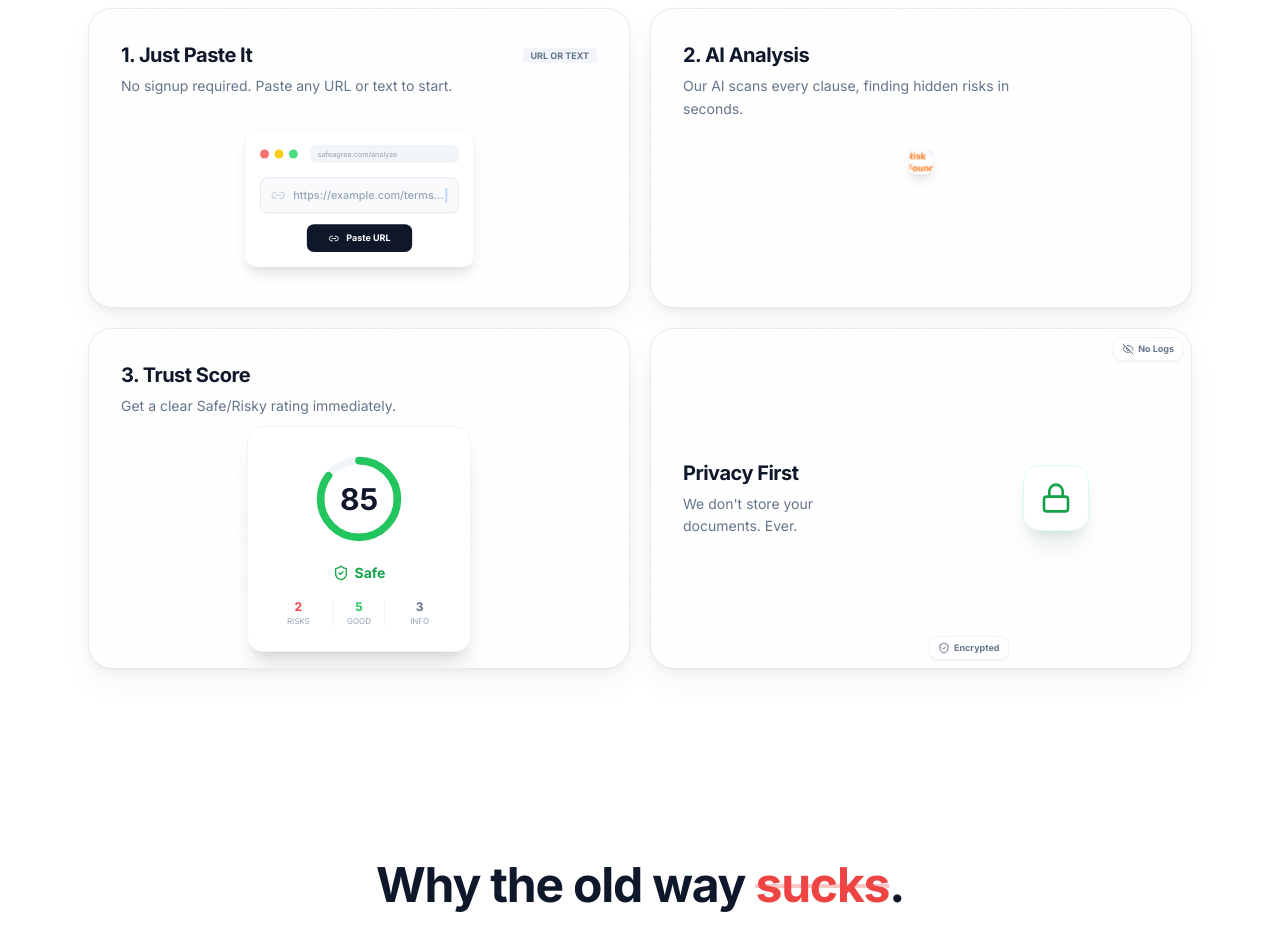
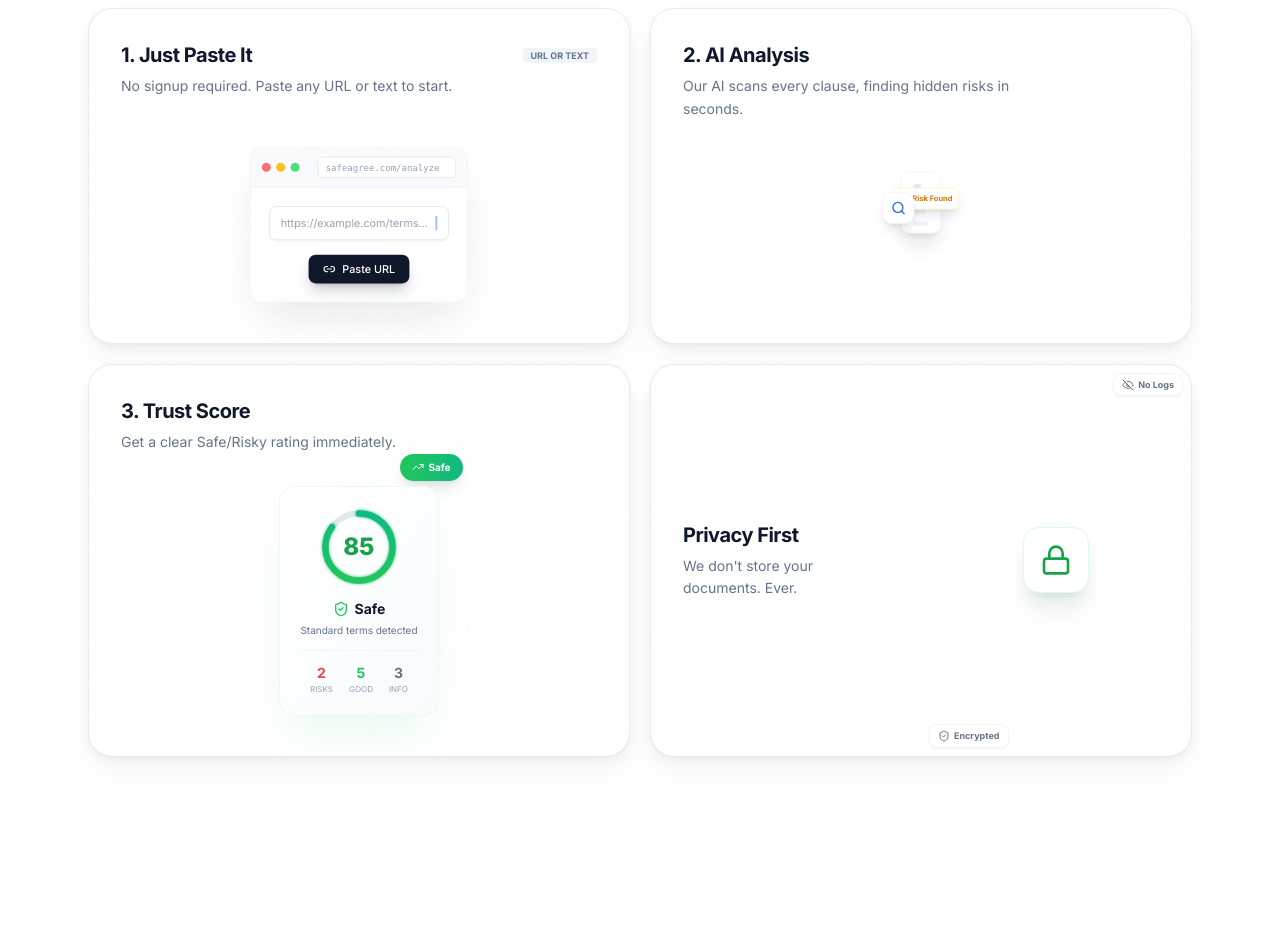
Before and after one commit to sumitttt4/SafeAgree, a Next.js app: page / in a window 1280 px wide. Shown: the part 1040-1969 px from the top of the page. Built offline with nearby package versions, Linux system fonts and the light colour scheme.

Commit message:
fix: restore missing visual mockup components

```diff
--- a/components/visuals/input-mockup.tsx
+++ b/components/visuals/input-mockup.tsx
@@ -5,41 +5,53 @@ import { Link2 } from "lucide-react";
 
 export function InputMockup() {
     return (
-        <div className="w-full max-w-[280px] bg-white rounded-xl shadow-lg border border-slate-100 p-4 font-sans">
-            {/* Top Bar */}
-            <div className="flex items-center gap-1.5 mb-4">
-                <div className="w-2.5 h-2.5 rounded-full bg-red-400" />
-                <div className="w-2.5 h-2.5 rounded-full bg-yellow-400" />
-                <div className="w-2.5 h-2.5 rounded-full bg-green-400" />
-                <div className="flex-1 ml-2 bg-slate-100 h-5 rounded-md flex items-center px-2">
-                    <span className="text-[8px] text-slate-400">safeagree.com/analyze</span>
-                </div>
-            </div>
-
-            {/* Input Field */}
-            <div className="space-y-3">
-                <div className="relative">
-                    <div className="absolute left-3 top-1/2 -translate-y-1/2 text-slate-300">
-                        <Link2 className="w-4 h-4" />
+        <div className="relative w-full max-w-sm mx-auto aspect-[4/3] flex items-center justify-center p-4">
+            {/* Mini Browser Window */}
+            <motion.div
+                className="w-full bg-white rounded-xl shadow-2xl shadow-slate-900/10 border border-slate-100 overflow-hidden"
+                initial={{ y: 20, opacity: 0 }}
+                whileInView={{ y: 0, opacity: 1 }}
+                viewport={{ once: true }}
+                transition={{ duration: 0.5 }}
+            >
+                {/* Browser Bar */}
+                <div className="bg-slate-50 border-b border-slate-100 px-3 py-2.5 flex items-center gap-2">
+                    <div className="flex gap-1.5">
+                        <div className="w-2.5 h-2.5 rounded-full bg-red-400" />
+                        <div className="w-2.5 h-2.5 rounded-full bg-amber-400" />
+                        <div className="w-2.5 h-2.5 rounded-full bg-green-400" />
                     </div>
-                    <div className="w-full h-10 bg-slate-50 border border-slate-200 rounded-lg flex items-center pl-9 pr-3 text-xs text-slate-400 font-medium">
-                        https://example.com/terms...
-                        <motion.span
-                            animate={{ opacity: [1, 0, 1] }}
-                            transition={{ duration: 0.8, repeat: Infinity }}
-                            className="w-0.5 h-4 bg-blue-500 ml-0.5"
-                        />
+                    <div className="ml-3 flex-1 bg-white h-6 rounded-md border border-slate-200 flex items-center px-2 text-[10px] text-slate-400 font-mono">
+                        safeagree.com/analyze
                     </div>
                 </div>
 
-                {/* Button */}
-                <div className="flex justify-center">
-                    <div className="bg-slate-900 text-white text-[10px] font-bold py-2 px-6 rounded-lg flex items-center gap-2">
-                        <Link2 className="w-3 h-3" />
+                {/* Content Area */}
+                <div className="p-5 flex flex-col items-center justify-center gap-4 min-h-[120px] bg-gradient-to-b from-white to-slate-50/30">
+                    {/* Input Field */}
+                    <div className="w-full max-w-[200px] bg-white border border-slate-200 rounded-lg px-3 py-2.5 flex items-center gap-2 shadow-sm">
+                        <span className="text-xs text-slate-400 truncate flex-1">https://example.com/terms...</span>
+                        {/* Blinking Cursor */}
+                        <motion.div
+                            className="w-0.5 h-4 bg-blue-500 rounded-full"
+                            animate={{ opacity: [1, 0, 1] }}
+                            transition={{ duration: 0.5, repeat: Infinity, repeatType: "reverse" }}
+                        />
+                    </div>
+
+                    {/* CTA Button */}
+                    <motion.div
+                        initial={{ scale: 0.9, opacity: 0 }}
+                        whileInView={{ scale: 1, opacity: 1 }}
+                        viewport={{ once: true }}
+                        transition={{ delay: 0.3, duration: 0.3 }}
+                        className="bg-slate-900 text-white text-xs px-4 py-2 rounded-lg shadow-lg shadow-slate-900/20 flex items-center gap-2 font-medium"
+                    >
+                        <Link2 className="w-3.5 h-3.5" />
                         Paste URL
-                    </div>
+                    </motion.div>
                 </div>
-            </div>
+            </motion.div>
         </div>
     );
 }
--- a/components/visuals/result-mockup.tsx
+++ b/components/visuals/result-mockup.tsx
@@ -1,61 +1,118 @@
 "use client";
 
-import { motion } from "framer-motion";
-import { ShieldCheck } from "lucide-react";
+import { motion, useMotionValue, useTransform, animate } from "framer-motion";
+import { ShieldCheck, Star, CheckCircle, TrendingUp } from "lucide-react";
+import { useEffect } from "react";
+
+function AnimatedScore({ value }: { value: number }) {
+    const count = useMotionValue(0);
+    const rounded = useTransform(count, (latest) => Math.round(latest));
+
+    useEffect(() => {
+        const controls = animate(count, value, { duration: 1.5, ease: "easeOut" });
+        return controls.stop;
+    }, [count, value]);
+
+    return <motion.span>{rounded}</motion.span>;
+}
 
 export function ResultMockup() {
+    const score = 85;
+    const circumference = 2 * Math.PI * 42;
+    const strokeDashoffset = circumference * (1 - score / 100);
+
     return (
-        <div className="bg-white rounded-2xl shadow-xl border border-slate-100 p-6 w-56 flex flex-col items-center font-sans">
-            {/* Circular Progress */}
-            <div className="relative w-24 h-24 mb-4">
-                <svg className="w-full h-full -rotate-90" viewBox="0 0 100 100">
+        <div className="relative w-full max-w-xs mx-auto flex items-center justify-center p-6">
+            {/* Main Score Card */}
+            <motion.div
+                className="w-full max-w-[200px] bg-gradient-to-br from-white to-slate-50 rounded-2xl shadow-2xl shadow-green-500/10 border border-green-100/50 p-5 flex flex-col items-center text-center relative z-10"
+                initial={{ scale: 0.9, opacity: 0 }}
+                whileInView={{ scale: 1, opacity: 1 }}
+                viewport={{ once: true }}
+                transition={{ duration: 0.5 }}
+            >
+                {/* Score Circle */}
+                <div className="relative w-20 h-20 mb-3">
+                    <svg className="w-full h-full -rotate-90 transform" viewBox="0 0 100 100">
+                        {/* Background Circle */}
                         <circle
-                        cx="50"
-                        cy="50"
-                        r="40"
-                        fill="none"
-                        stroke="#f1f5f9"
+                            cx="50" cy="50" r="42"
+                            fill="transparent"
+                            stroke="#e2e8f0"
                             strokeWidth="8"
                         />
+                        {/* Glow Circle */}
                         <motion.circle
-                        cx="50"
-                        cy="50"
-                        r="40"
-                        fill="none"
-                        stroke="#22c55e"
+                            cx="50" cy="50" r="42"
+                            fill="transparent"
+                            stroke="url(#greenGradient)"
                             strokeWidth="8"
                             strokeLinecap="round"
-                        strokeDasharray="251.2"
-                        strokeDashoffset="251.2"
-                        animate={{ strokeDashoffset: 37 }} // ~85%
-                        transition={{ duration: 1.5, ease: "easeOut", delay: 0.5 }}
+                            strokeDasharray={circumference}
+                            initial={{ strokeDashoffset: circumference }}
+                            whileInView={{ strokeDashoffset: strokeDashoffset }}
+                            viewport={{ once: true }}
+                            transition={{ duration: 1.5, ease: "easeOut", delay: 0.2 }}
+                            filter="url(#glow)"
                         />
+                        {/* Gradient & Glow Definitions */}
+                        <defs>
+                            <linearGradient id="greenGradient" x1="0%" y1="0%" x2="100%" y2="0%">
+                                <stop offset="0%" stopColor="#22c55e" />
+                                <stop offset="100%" stopColor="#10b981" />
+                            </linearGradient>
+                            <filter id="glow">
+                                <feGaussianBlur stdDeviation="2" result="coloredBlur" />
+                                <feMerge>
+                                    <feMergeNode in="coloredBlur" />
+                                    <feMergeNode in="SourceGraphic" />
+                                </feMerge>
+                            </filter>
+                        </defs>
                     </svg>
                     <div className="absolute inset-0 flex items-center justify-center flex-col">
-                    <span className="text-3xl font-bold text-slate-900">85</span>
+                        <span className="text-2xl font-extrabold text-green-600 tabular-nums">
+                            <AnimatedScore value={score} />
+                        </span>
                     </div>
                 </div>
 
-            <div className="flex items-center gap-1.5 text-green-600 font-bold text-sm mb-4">
-                <ShieldCheck className="w-4 h-4" />
-                <span>Safe</span>
+                {/* Status */}
+                <div className="flex items-center gap-1.5 mb-1">
+                    <ShieldCheck className="w-4 h-4 text-green-500" />
+                    <h3 className="text-sm font-bold text-slate-900">Safe</h3>
                 </div>
+                <p className="text-[10px] text-slate-500">Standard terms detected</p>
 
                 {/* Mini Stats */}
-            <div className="grid grid-cols-3 gap-2 w-full">
+                <div className="flex items-center gap-4 mt-3 pt-3 border-t border-slate-100 w-full justify-center">
                     <div className="text-center">
-                    <div className="text-xs font-bold text-red-500">2</div>
+                        <div className="text-sm font-bold text-red-500">2</div>
                         <div className="text-[8px] text-slate-400 uppercase">Risks</div>
                     </div>
-                <div className="text-center border-l border-r border-slate-100">
-                    <div className="text-xs font-bold text-green-500">5</div>
+                    <div className="text-center">
+                        <div className="text-sm font-bold text-green-500">5</div>
                         <div className="text-[8px] text-slate-400 uppercase">Good</div>
                     </div>
                     <div className="text-center">
-                    <div className="text-xs font-bold text-slate-500">3</div>
+                        <div className="text-sm font-bold text-slate-500">3</div>
                         <div className="text-[8px] text-slate-400 uppercase">Info</div>
                     </div>
                 </div>
+            </motion.div>
+
+            {/* Floating Trend Badge */}
+            <motion.div
+                className="absolute -top-2 right-0 bg-gradient-to-r from-green-500 to-emerald-500 px-3 py-1.5 rounded-full shadow-lg text-[10px] font-bold text-white flex items-center gap-1"
+                initial={{ opacity: 0, scale: 0.8, y: 10 }}
+                whileInView={{ opacity: 1, scale: 1, y: 0 }}
+                viewport={{ once: true }}
+                transition={{ delay: 1, duration: 0.3 }}
+                animate={{ y: [0, -4, 0] }}
+            >
+                <TrendingUp className="w-3 h-3" />
+                Safe
+            </motion.div>
         </div>
     );
 }
--- a/components/visuals/scan-mockup.tsx
+++ b/components/visuals/scan-mockup.tsx
@@ -1,37 +1,91 @@
 "use client";
 
 import { motion } from "framer-motion";
+import { Search, AlertTriangle } from "lucide-react";
 
 export function ScanMockup() {
     return (
-        <div className="relative w-full max-w-[260px] aspect-square bg-white rounded-xl shadow-lg border border-slate-100 p-4 overflow-hidden flex flex-col items-center justify-center font-sans">
+        <div className="relative w-full max-w-xs mx-auto aspect-[3/4] flex items-center justify-center p-4">
+            {/* Document Abstract */}
+            <motion.div
+                className="relative w-full h-full max-w-[180px] max-h-[260px] bg-white rounded-xl shadow-xl shadow-slate-900/10 border border-slate-100 p-4 space-y-2.5 overflow-hidden"
+                initial={{ rotate: -3 }}
+                whileInView={{ rotate: 0 }}
+                viewport={{ once: true }}
+                transition={{ duration: 0.5 }}
+            >
+                {/* Fake Text Lines */}
+                <div className="w-1/2 h-2 bg-slate-200 rounded" />
+                <div className="w-full h-1.5 bg-slate-100 rounded" />
+                <div className="w-4/5 h-1.5 bg-slate-100 rounded" />
+                <div className="w-full h-1.5 bg-slate-100 rounded" />
 
-            {/* Document Lines */}
-            <div className="space-y-2 w-full max-w-[160px] opacity-20">
-                <div className="h-2 w-full bg-slate-400 rounded-full" />
-                <div className="h-2 w-3/4 bg-slate-400 rounded-full" />
-                <div className="h-2 w-5/6 bg-slate-400 rounded-full" />
-                <div className="h-2 w-full bg-slate-400 rounded-full" />
-                <div className="h-2 w-2/3 bg-slate-400 rounded-full" />
-            </div>
+                {/* Danger Clause - Highlighted */}
+                <motion.div
+                    className="w-full p-2 rounded-lg border-2 border-amber-400 bg-amber-50"
+                    initial={{ borderColor: "transparent", backgroundColor: "transparent" }}
+                    whileInView={{ borderColor: "#fbbf24", backgroundColor: "#fffbeb" }}
+                    viewport={{ once: true }}
+                    transition={{ delay: 1.2, duration: 0.4 }}
+                >
+                    <div className="w-full h-1.5 bg-amber-300 rounded" />
+                    <div className="w-3/4 h-1.5 bg-amber-200 rounded mt-1" />
+                </motion.div>
 
-            {/* Scanning Beam */}
+                <div className="w-full h-1.5 bg-slate-100 rounded" />
+                <div className="w-2/3 h-1.5 bg-slate-100 rounded" />
+                <div className="w-full h-1.5 bg-slate-100 rounded" />
+                <div className="w-4/5 h-1.5 bg-slate-100 rounded" />
+
+                {/* Scanning Beam */}
+                <motion.div
+                    className="absolute left-0 right-0 h-8 bg-gradient-to-b from-blue-500/20 via-blue-500/10 to-transparent z-20"
+                    style={{ top: 0 }}
+                    animate={{
+                        top: ["0%", "100%", "0%"],
+                    }}
+                    transition={{
+                        duration: 4,
+                        repeat: Infinity,
+                        ease: "linear"
+                    }}
+                />
+
+                {/* Scan Line */}
+                <motion.div
+                    className="absolute left-0 right-0 h-0.5 bg-blue-500 shadow-[0_0_10px_rgba(59,130,246,0.5)] z-20"
+                    style={{ top: 0 }}
+                    animate={{
+                        top: ["0%", "100%", "0%"],
+                    }}
+                    transition={{
+                        duration: 4,
+                        repeat: Infinity,
+                        ease: "linear"
+                    }}
+                />
+            </motion.div>
+
+            {/* Floating Alert Badge */}
             <motion.div
-                className="absolute left-0 right-0 h-[2px] bg-blue-500 shadow-[0_0_20px_rgba(59,130,246,0.5)] z-10"
-                animate={{ top: ["10%", "90%", "10%"] }}
-                transition={{ duration: 3, ease: "linear", repeat: Infinity }}
-            />
+                className="absolute -right-2 top-1/3 bg-white px-2 py-1.5 rounded-lg shadow-lg border border-amber-100 text-[10px] font-bold text-amber-600 flex items-center gap-1.5"
+                initial={{ opacity: 0, x: 10 }}
+                whileInView={{ opacity: 1, x: 0 }}
+                viewport={{ once: true }}
+                transition={{ delay: 1.5, duration: 0.3 }}
+                animate={{ y: [0, -4, 0] }}
+            >
+                <AlertTriangle className="w-3 h-3" />
+                Risk Found
+            </motion.div>
 
-            {/* Floating Badge */}
+            {/* Magnifying Glass Icon */}
             <motion.div
-                initial={{ scale: 0.8, opacity: 0 }}
-                animate={{ scale: 1, opacity: 1 }}
-                transition={{ delay: 0.5, duration: 0.5 }}
-                className="absolute bg-white/90 backdrop-blur shadow-lg border border-orange-100 px-3 py-1.5 rounded-lg z-20"
+                className="absolute -left-2 bottom-1/4 bg-white p-2.5 rounded-xl shadow-lg border border-slate-100 text-blue-600"
+                animate={{ y: [0, 6, 0] }}
+                transition={{ duration: 3, repeat: Infinity, ease: "easeInOut" }}
             >
-                <div className="flex items-center gap-2">
-                    <span className="text-orange-500 font-bold text-xs">Risk Found</span>
-                </div>
+                <Search className="w-5 h-5" />
             </motion.div>
         </div>
     );
```
Lines whose indentation alone changed are shown as unchanged.
